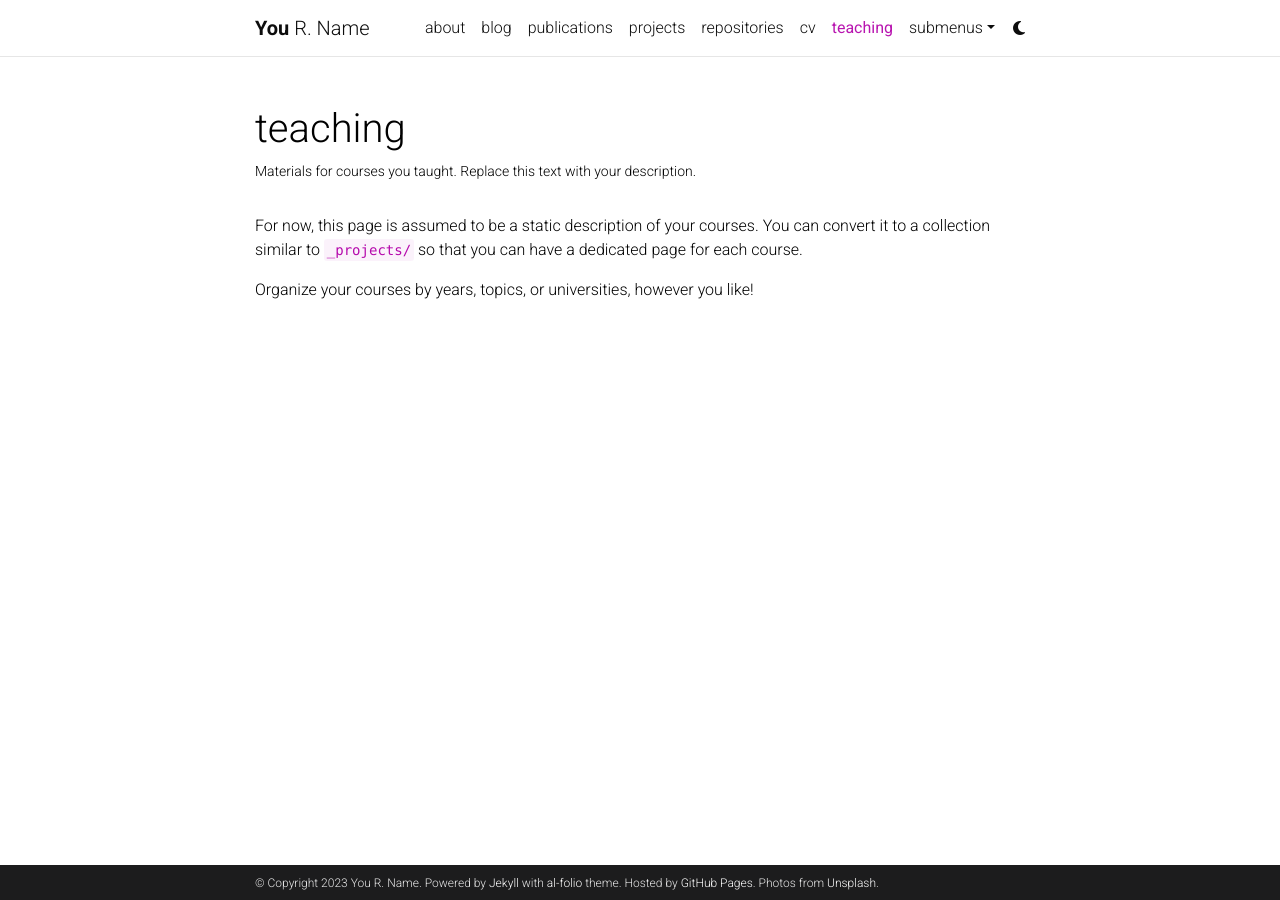
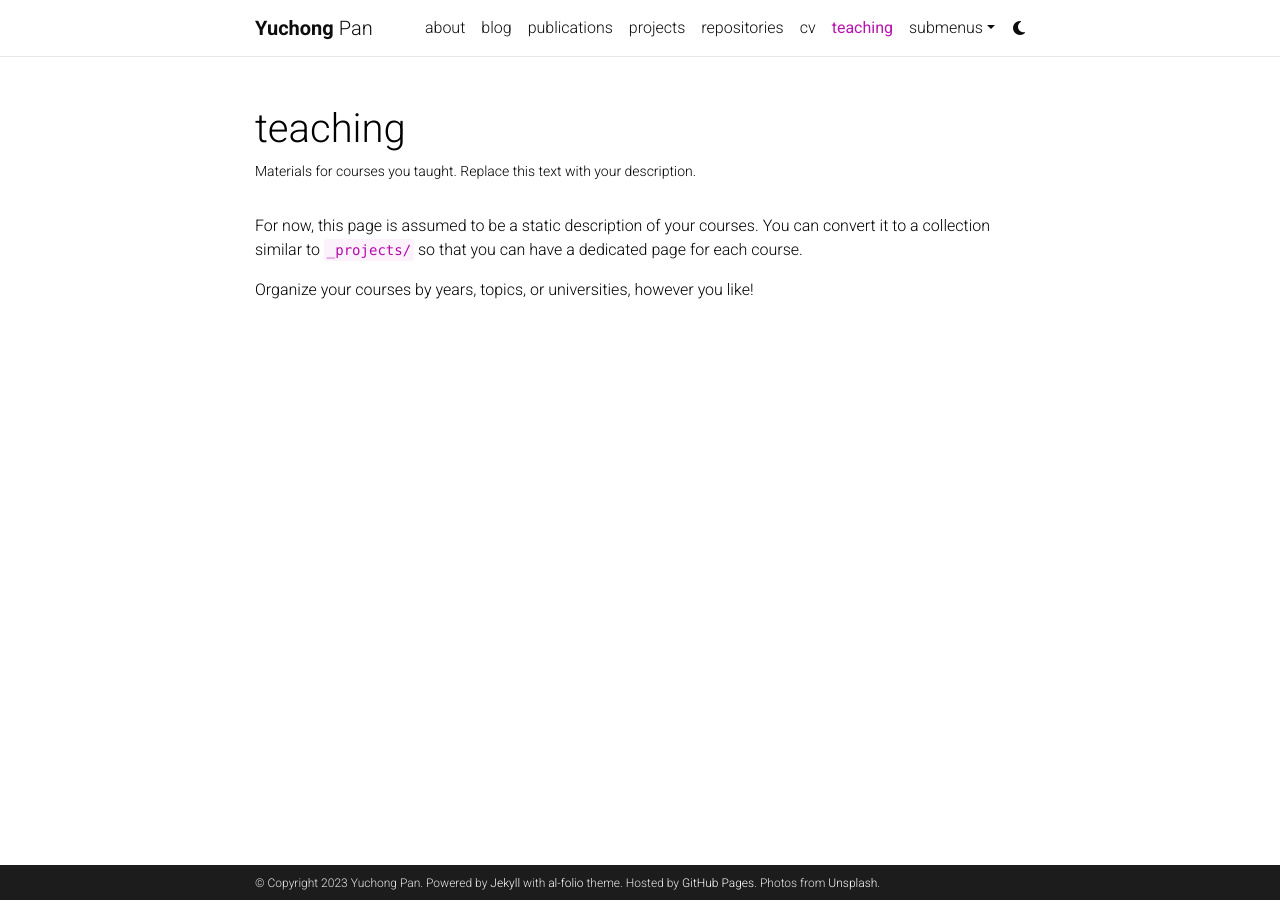
Before and after one commit to yuchong-pan/yuchong-pan.github.io, a Jekyll site: the page built from _pages/teaching.md, in a window 1280 px wide. Built offline with Jekyll 4.4.1, drawn with Linux system fonts in a browser that asks for light colours; comment, search, counter and statistics services are not loaded; a style sheet for code colours, icons or effects is not loaded.

Commit message:
Updated _config.yml

```diff
--- a/_config.yml
+++ b/_config.yml
@@ -3,10 +3,10 @@
 # -----------------------------------------------------------------------------
 
 title: blank # the website title (if blank, full name will be used instead)
-first_name: You
-middle_name: R.
-last_name: Name
-email: you@example.com
+first_name: Yuchong
+middle_name:
+last_name: Pan
+email: yuchong@mit.edu
 description: > # the ">" symbol means to ignore newlines until "footer_text:"
   A simple, whitespace theme for academics. Based on [*folio](https://github.com/bogoli/-folio) design.
 footer_text: >
@@ -18,7 +18,7 @@
 lang: en # the language of your site (for example: en, fr, cn, ru, etc.)
 icon: ⚛️  # the emoji used as the favicon (alternatively, provide image name in /assets/img/)
 
-url: https://alshedivat.github.io # the base hostname & protocol for your site
+url: https://yuchong-pan.github.io # the base hostname & protocol for your site
 baseurl: /al-folio # the subpath of your site, e.g. /blog/
 last_updated: false # set to true if you want to display last updated in the footer
 impressum_path:  # set to path to include impressum link in the footer, use the same path as permalink in a page, helps to conform with EU GDPR
```
